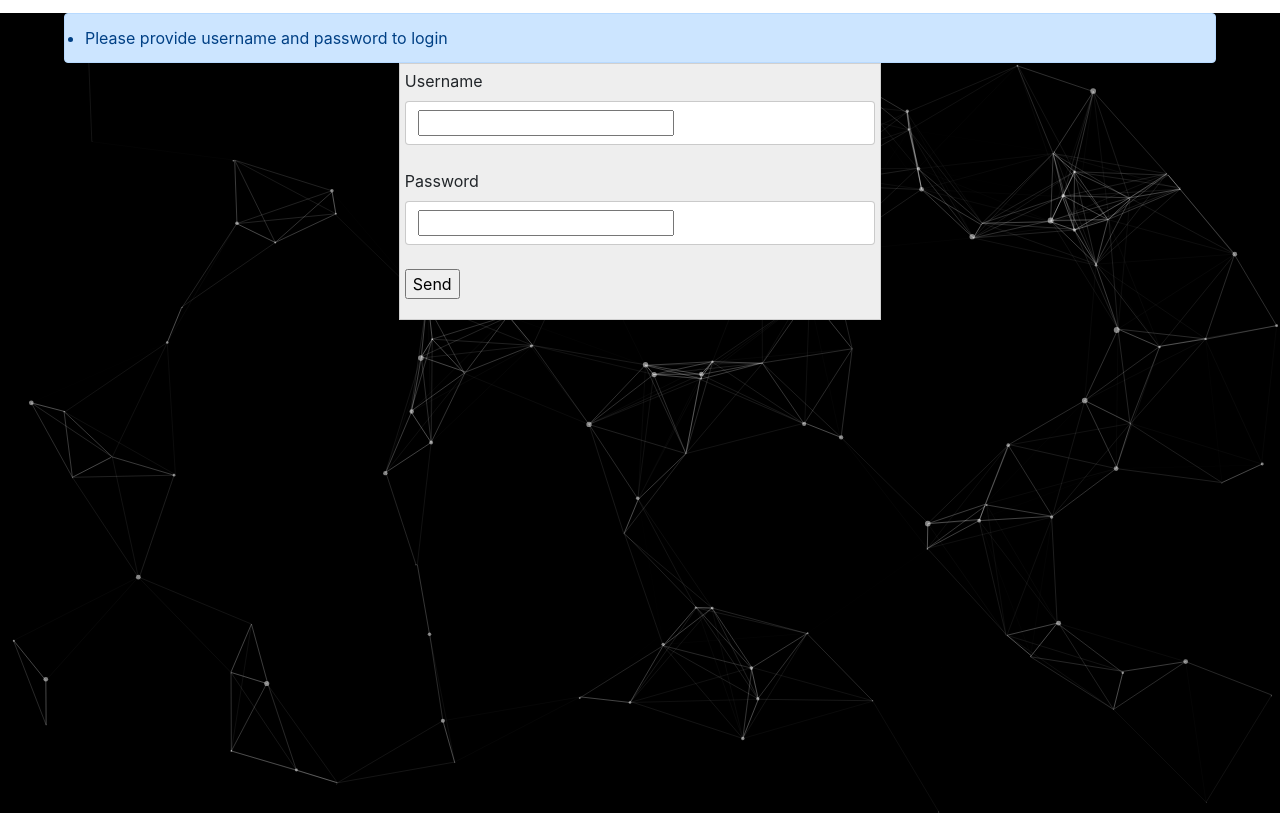
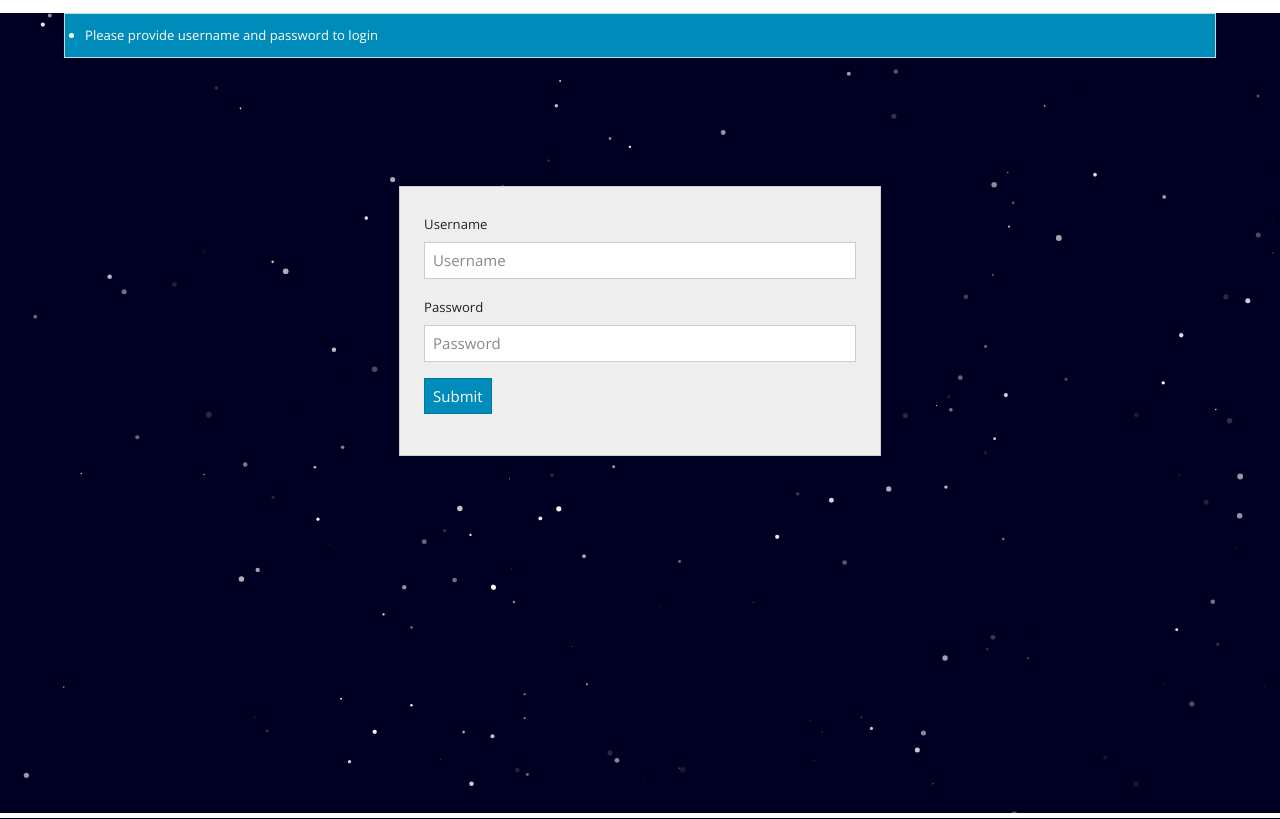
Before and after one commit to Cloudxtreme/DP, a Flask app: template app/templates/login.html in a window 1280 px wide. Run offline with Flask 2, Linux system fonts and the light colour scheme; the template is opened without the code that fills it, so the values that code supplies are empty, except form fields; form fields are guessed from the names that the template uses; some libraries are stand-ins or nearby versions.

Commit message:
login style

```diff
--- a/app/__init__.py
+++ b/app/__init__.py
@@ -7,7 +7,7 @@ Autor: alexfrancow
 #### imports ####
 #################
 
-from flask import Flask, render_template
+from flask import Flask, redirect
 from flask_simplelogin import SimpleLogin
 import requests, os
 
@@ -52,4 +52,4 @@ app.register_blueprint(whitelist_blueprint)
 @app.route('/', methods=['GET', 'POST'])
 def home():
     """Render homepage"""
-    return render_template('home.html')
+    return redirect("/blacklist", code=302)
--- a/app/static/css/styles.css
+++ b/app/static/css/styles.css
@@ -1,15 +1,19 @@
 /*LOGIN*/
 .center_div{
     margin: 0 auto;
-    width:40% /* value of your choice which suits your alignment */
+    width:40% !important; /* value of your choice which suits your alignment */
+    margin-top: 10%;
 }
 
+#loginform {
+	padding: 5%;
+}
 
 #particles-js {
   position: absolute;
   width: 100%;
   height: 100%;
-	background: #000;
+	background: #000022;
 	z-index: -1;
 }
 
--- a/app/templates/login.html
+++ b/app/templates/login.html
@@ -5,10 +5,15 @@
   <meta name="viewport" content="width=device-width, initial-scale=1.0">
   <meta http-equiv="X-UA-Compatible" content="ie=edge">
   <title>Flask Login</title>
+<!--
   <link rel="stylesheet" href="https://maxcdn.bootstrapcdn.com/bootstrap/4.0.0-beta/css/bootstrap.min.css" integrity="sha384-/Y6pD6FV/Vv2HJnA6t+vslU6fwYXjCFtcEpHbNJ0lyAFsXTsjBbfaDjzALeQsN6M" crossorigin="anonymous">
+-->
   <!-- Particles -->
   <link rel="stylesheet" href="{{ url_for('static',filename='css/styles.css') }}">
   <script src="//cdn.jsdelivr.net/particles.js/2.0.0/particles.min.js"></script>
+  <script src="https://ajax.googleapis.com/ajax/libs/jquery/3.3.1/jquery.min.js"></script>
+  <script src="https://maxcdn.bootstrapcdn.com/bootstrap/3.3.7/js/bootstrap.min.js"></script>
+  <link rel="stylesheet" href="{{ url_for('static',filename='css/bootstrap.min.css') }}">
 </head>
 <body>
 <div id="particles-js"></div>
@@ -35,123 +40,29 @@
     {% endif %}
 
 <div class="container-fluid center_div">
-    <form action="{{ url_for('simplelogin.login') }}" method="post">
+    <form action="{{ url_for('simplelogin.login') }}" method="post" id="loginform">
       <div class="form-group">
       {{ form.csrf_token }}
+      <div class="form-group">
+          <label for="exampleInputEmail1">Username</label>
+          <input class="form-control" id="username" name="username" type="text" placeholder="Username">
+      </div>
+      <div class="form-group">
+          <label for="exampleInputPassword1">Password</label>
+          <input class="form-control" id="password" name="password" placeholder="Password" type="password">
+      </div>
+<!--
       {{form.username.label}}<div class="form-control">{{ form.username }}</div><br>
       {{form.password.label}}<div class="form-control"> {{ form.password }}</div><br>
       {% if next %}<input type="hidden" name="next" value="{{next}}">{% endif %}
+-->
       </form>
-     <input type="submit" value="Send">
+     <button type="submit" class="btn btn-primary" value="Send">Submit</button>
     </form>
 </div>
 
 <script type="text/javascript">
-particlesJS("particles-js", {
-  "particles": {
-    "number": {
-      "value": 80,
-      "density": {
-        "enable": true,
-        "value_area": 700
-      }
-    },
-    "color": {
-      "value": "#ffffff"
-    },
-    "shape": {
-      "type": "circle",
-      "stroke": {
-        "width": 0,
-        "color": "#000000"
-      },
-      "polygon": {
-        "nb_sides": 5
-      },
-    },
-    "opacity": {
-      "value": 0.5,
-      "random": false,
-      "anim": {
-        "enable": false,
-        "speed": 1,
-        "opacity_min": 0.1,
-        "sync": false
-      }
-    },
-    "size": {
-      "value": 3,
-      "random": true,
-      "anim": {
-        "enable": false,
-        "speed": 40,
-        "size_min": 0.1,
-        "sync": false
-      }
-    },
-    "line_linked": {
-      "enable": true,
-      "distance": 150,
-      "color": "#ffffff",
-      "opacity": 0.4,
-      "width": 1
-    },
-    "move": {
-      "enable": true,
-      "speed": 6,
-      "direction": "none",
-      "random": false,
-      "straight": false,
-      "out_mode": "out",
-      "bounce": false,
-      "attract": {
-        "enable": false,
-        "rotateX": 600,
-        "rotateY": 1200
-      }
-    }
-  },
-  "interactivity": {
-    "detect_on": "canvas",
-    "events": {
-      "onhover": {
-        "enable": true,
-        "mode": "grab"
-      },
-      "onclick": {
-        "enable": true,
-        "mode": "push"
-      },
-      "resize": true
-    },
-    "modes": {
-      "grab": {
-        "distance": 140,
-        "line_linked": {
-          "opacity": 1
-        }
-      },
-      "bubble": {
-        "distance": 400,
-        "size": 40,
-        "duration": 2,
-        "opacity": 8,
-        "speed": 3
-      },
-      "repulse": {
-        "distance": 200,
-        "duration": 0.4
-      },
-      "push": {
-        "particles_nb": 4
-      },
-      "remove": {
-        "particles_nb": 2
-      }
-    }
-  },
-  "retina_detect": true
-});
+particlesJS("particles-js", {"particles":{"number":{"value":160,"density":{"enable":true,"value_area":800}},"color":{"value":"#ffffff"},"shape":{"type":"circle","stroke":{"width":0,"color":"#000000"},"polygon":{"nb_sides":5},"image":{"src":"img/github.svg","width":100,"height":100}},"opacity":{"value":1,"random":true,"anim":{"enable":true,"speed":1,"opacity_min":0,"sync":false}},"size":{"value":3,"random":true,"anim":{"enable":false,"speed":4,"size_min":0.3,"sync":false}},"line_linked":{"enable":false,"distance":150,"color":"#ffffff","opacity":0.4,"width":1},"move":{"enable":true,"speed":1,"direction":"none","random":true,"straight":false,"out_mode":"out","bounce":false,"attract":{"enable":false,"rotateX":600,"rotateY":600}}},"interactivity":{"detect_on":"canvas","events":{"onhover":{"enable":true,"mode":"bubble"},"onclick":{"enable":true,"mode":"repulse"},"resize":true},"modes":{"grab":{"distance":400,"line_linked":{"opacity":1}},"bubble":{"distance":250,"size":0,"duration":2,"opacity":0,"speed":3},"repulse":{"distance":400,"duration":0.4},"push":{"particles_nb":4},"remove":{"particles_nb":2}}},"retina_detect":true});
 </script>
 </body>
 </html>
```
